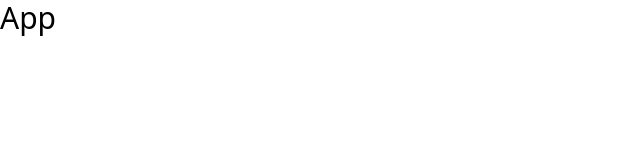
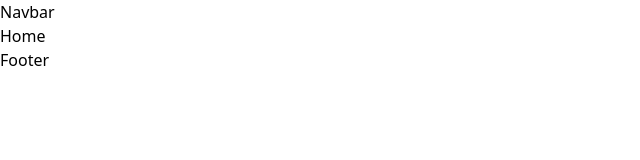
Before and after one commit to ucsmchandu/codedale, a React (Vite) app: page / in a window 1280 px wide. Shown: the top 160 px of the page, without its empty margins (0-640 px from the left). Built offline with nearby package versions, Linux system fonts and the light colour scheme.

Commit message:
layout developed

```diff
--- a/package.json
+++ b/package.json
@@ -11,8 +11,10 @@
   },
   "dependencies": {
     "@tailwindcss/vite": "^4.1.17",
+    "lucide-react": "^0.555.0",
     "react": "^19.2.0",
     "react-dom": "^19.2.0",
+    "react-router-dom": "^7.10.0",
     "tailwindcss": "^4.1.17"
   },
   "devDependencies": {
--- a/src/App.jsx
+++ b/src/App.jsx
@@ -1,8 +1,16 @@
 import React from 'react'
-
+import { BrowserRouter as Router, Route, Routes } from 'react-router-dom'
+import MainLayout from './mainlayout/MainLayout'
+import Home from './Home'
 const App = () => {
   return (
-    <div className='text-3xl'>App</div>
+   <Router>
+    <Routes>
+      <Route path='/*' element={<MainLayout/>} >
+      <Route index element={<Home/>} />
+      </Route>
+    </Routes>
+   </Router>
   )
 }
 
--- /dev/null
+++ b/src/Home.jsx
@@ -0,0 +1,9 @@
+import React from 'react'
+
+const Home = () => {
+  return (
+    <div>Home</div>
+  )
+}
+
+export default Home
--- /dev/null
+++ b/src/components/Footer.jsx
@@ -0,0 +1,9 @@
+import React from 'react'
+
+const Footer = () => {
+  return (
+    <div>Footer</div>
+  )
+}
+
+export default Footer
--- /dev/null
+++ b/src/components/Navbar.jsx
@@ -0,0 +1,9 @@
+import React from 'react'
+
+const Navbar = () => {
+  return (
+    <div>Navbar</div>
+  )
+}
+
+export default Navbar
--- /dev/null
+++ b/src/mainlayout/MainLayout.jsx
@@ -0,0 +1,15 @@
+import React from 'react'
+import { Outlet } from 'react-router-dom'
+import Navbar from '../components/Navbar'
+import Footer from '../components/Footer'
+const MainLayout = () => {
+  return (
+    <>
+    <Navbar/>
+    <Outlet/>
+    <Footer/>
+    </>
+  )
+}
+
+export default MainLayout
```
Also changed, not shown: 1 other file (tests, documents, lock files or other folders).
